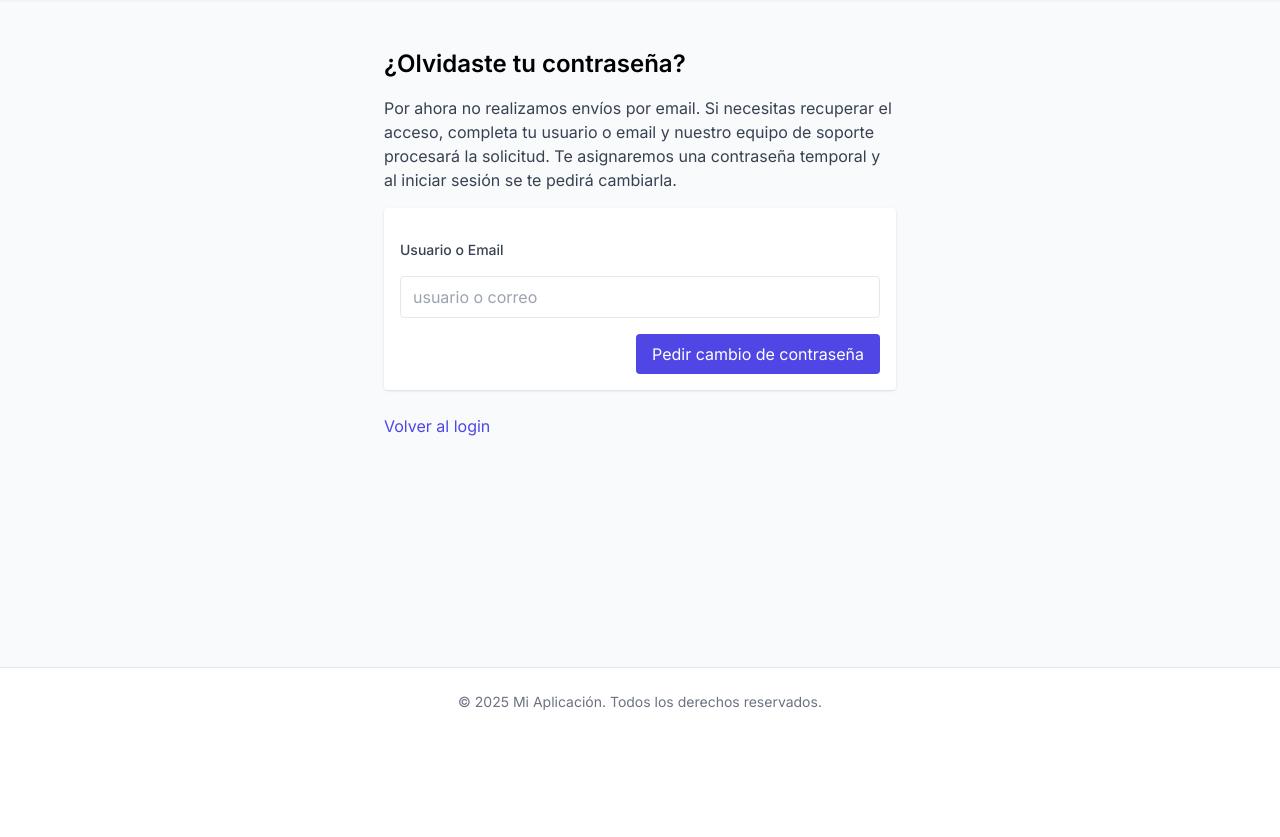
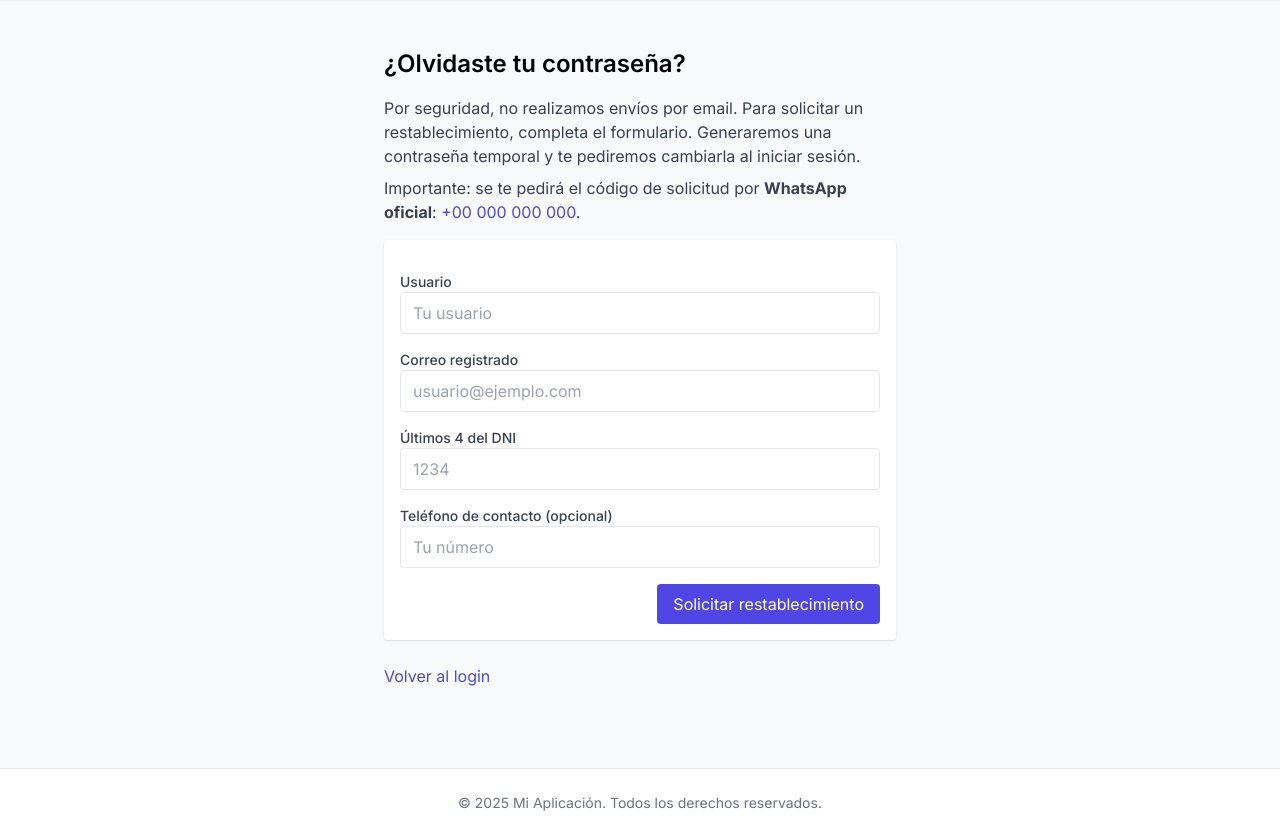
Before and after one commit to DarkyDieLJob/GestionFerreteria, a Django app: page /auth/forgot/ in a window 1280 px wide. Shown: the part 64-901 px from the top of the page. Before the commit the page ends 774 px from the top, so only its background shows below. Run offline with Django 4.2, Linux system fonts and the light colour scheme; some libraries are stand-ins or nearby versions.

Commit message:
core_auth: implement secure reset flow with DNI last4 + WhatsApp; extend models, forms, views; add staff delivery step; update templates, context processor, admin; add settings constants; run migrations

```diff
--- a/src/core_auth/adapters/forms.py
+++ b/src/core_auth/adapters/forms.py
@@ -40,6 +40,28 @@ class LoginForm(AuthenticationForm):
 
 class RegisterForm(UserCreationForm):
     """Formulario de registro de usuario personalizado."""
+    phone_number = forms.CharField(
+        label=_("Teléfono (opcional)"),
+        required=False,
+        max_length=32,
+        widget=forms.TextInput(attrs={
+            'class': 'appearance-none rounded-none relative block w-full px-3 py-2 border border-gray-300 placeholder-gray-500 text-gray-900 focus:outline-none focus:ring-indigo-500 focus:border-indigo-500 focus:z-10 sm:text-sm',
+            'placeholder': 'Teléfono (opcional)'
+        })
+    )
+    dni_last4 = forms.CharField(
+        label=_("Últimos 4 del DNI"),
+        required=True,
+        max_length=4,
+        min_length=4,
+        widget=forms.TextInput(attrs={
+            'class': 'appearance-none rounded-none relative block w-full px-3 py-2 border border-gray-300 placeholder-gray-500 text-gray-900 focus:outline-none focus:ring-indigo-500 focus:border-indigo-500 focus:z-10 sm:text-sm',
+            'placeholder': 'Ej: 1234',
+            'inputmode': 'numeric',
+            'pattern': '[0-9]*',
+            'autocomplete': 'off',
+        })
+    )
     email = forms.EmailField(
         label=_("Correo electrónico"),
         max_length=254,
@@ -104,3 +126,50 @@ class RegisterForm(UserCreationForm):
         if User.objects.filter(username=username).exists():
             raise ValidationError(_("Este nombre de usuario ya está en uso."))
         return username
+
+    def clean_dni_last4(self):
+        value = (self.cleaned_data.get('dni_last4') or '').strip()
+        if not (len(value) == 4 and value.isdigit()):
+            raise ValidationError(_("Debes ingresar exactamente 4 dígitos."))
+        return value
+
+
+class ResetRequestForm(forms.Form):
+    """Formulario público para solicitar reseteo sin email."""
+    username = forms.CharField(
+        label=_('Usuario'), required=True, max_length=150,
+        widget=forms.TextInput(attrs={
+            'class': 'appearance-none rounded-none relative block w-full px-3 py-2 border border-gray-300 placeholder-gray-500 text-gray-900 focus:outline-none focus:ring-indigo-500 focus:border-indigo-500 focus:z-10 sm:text-sm',
+            'placeholder': 'Tu usuario',
+            'autocomplete': 'username',
+        })
+    )
+    email = forms.EmailField(
+        label=_('Correo registrado'), required=True,
+        widget=forms.EmailInput(attrs={
+            'class': 'appearance-none rounded-none relative block w-full px-3 py-2 border border-gray-300 placeholder-gray-500 text-gray-900 focus:outline-none focus:ring-indigo-500 focus:border-indigo-500 focus:z-10 sm:text-sm',
+            'placeholder': 'Tu correo registrado',
+            'autocomplete': 'email',
+        })
+    )
+    dni_last4 = forms.CharField(
+        label=_('Últimos 4 del DNI'), required=True, max_length=4, min_length=4,
+        widget=forms.TextInput(attrs={
+            'class': 'appearance-none rounded-none relative block w-full px-3 py-2 border border-gray-300 placeholder-gray-500 text-gray-900 focus:outline-none focus:ring-indigo-500 focus:border-indigo-500 focus:z-10 sm:text-sm',
+            'placeholder': '1234', 'inputmode': 'numeric', 'pattern': '[0-9]*',
+            'autocomplete': 'off',
+        })
+    )
+    phone = forms.CharField(
+        label=_('Teléfono de contacto (opcional)'), required=False, max_length=32,
+        widget=forms.TextInput(attrs={
+            'class': 'appearance-none rounded-none relative block w-full px-3 py-2 border border-gray-300 placeholder-gray-500 text-gray-900 focus:outline-none focus:ring-indigo-500 focus:border-indigo-500 focus:z-10 sm:text-sm',
+            'placeholder': 'Teléfono de contacto (opcional)'
+        })
+    )
+
+    def clean_dni_last4(self):
+        value = (self.cleaned_data.get('dni_last4') or '').strip()
+        if not (len(value) == 4 and value.isdigit()):
+            raise ValidationError(_("Debes ingresar exactamente 4 dígitos."))
+        return value
--- a/src/core_auth/adapters/urls.py
+++ b/src/core_auth/adapters/urls.py
@@ -15,4 +15,5 @@ urlpatterns = [
     path('staff/reset-requests/', views.ResetRequestListView.as_view(), name='staff_reset_requests'),
     path('staff/reset-requests/<int:pk>/', views.ResetRequestDetailView.as_view(), name='staff_reset_request_detail'),
     path('staff/reset-requests/<int:pk>/approve/', views.approve_reset_request, name='staff_reset_request_approve'),
+    path('staff/reset-requests/<int:pk>/deliver/', views.deliver_reset_request, name='staff_reset_request_deliver'),
 ]
--- a/src/core_auth/adapters/views.py
+++ b/src/core_auth/adapters/views.py
@@ -10,11 +10,13 @@ from django.contrib.auth import login, logout, update_session_auth_hash
 from django.core.exceptions import ValidationError
 from django.contrib.auth.mixins import LoginRequiredMixin, UserPassesTestMixin
 from django.utils import timezone
+from django.conf import settings
+from django.contrib.auth.hashers import make_password, check_password
 
 # Set up logging
 logger = logging.getLogger(__name__)
 
-from .forms import RegisterForm, LoginForm
+from .forms import RegisterForm, LoginForm, ResetRequestForm
 from .models import CoreAuthProfile, PasswordResetRequest
 from django.contrib.auth.forms import PasswordChangeForm
 from .repository import DjangoAuthRepository
@@ -64,6 +66,14 @@ class RegisterView(View):
                     email=form.cleaned_data['email'],
                     password=form.cleaned_data['password1']
                 )
+                # Crear/actualizar perfil extendido con teléfono y hash de DNI
+                profile, _ = CoreAuthProfile.objects.get_or_create(user=user)
+                profile.phone_number = form.cleaned_data.get('phone_number', '')
+                dni_last4 = form.cleaned_data.get('dni_last4')
+                if dni_last4:
+                    profile.dni_last4_hash = make_password(dni_last4)
+                profile.recovery_hint = 'Últimos 4 del DNI'
+                profile.save()
 
                 messages.success(
                     request,
@@ -83,34 +93,63 @@ class ForgotPasswordInfoView(View):
     template_name = 'core_auth/forgot_password_info.html'
 
     def get(self, request, *args, **kwargs):
-        return render(request, self.template_name)
+        form = ResetRequestForm()
+        ctx = {
+            'form': form,
+            'whatsapp_contact': getattr(settings, 'WHATSAPP_CONTACT', ''),
+            'app_name': getattr(settings, 'NOMBRE_APLICACION', 'Mi Aplicacion'),
+        }
+        return render(request, self.template_name, ctx)
 
     def post(self, request, *args, **kwargs):
-        identifier = (request.POST.get('identifier') or '').strip()
-        if not identifier:
-            messages.error(request, _('Por favor, ingresa tu usuario o email'))
-            return render(request, self.template_name, status=200)
+        form = ResetRequestForm(request.POST)
+        if not form.is_valid():
+            ctx = {
+                'form': form,
+                'whatsapp_contact': getattr(settings, 'WHATSAPP_CONTACT', ''),
+                'app_name': getattr(settings, 'NOMBRE_APLICACION', 'Mi Aplicacion'),
+            }
+            return render(request, self.template_name, ctx, status=200)
 
-        # Intentar asociar a un usuario (opcional)
+        username = form.cleaned_data['username'].strip()
+        email = form.cleaned_data['email'].strip()
+        dni_last4 = form.cleaned_data['dni_last4'].strip()
+        phone = (form.cleaned_data.get('phone') or '').strip()
+
         from django.contrib.auth import get_user_model
         User = get_user_model()
-        user = None
-        try:
-            user = User.objects.filter(username__iexact=identifier).first()
-            if not user:
-                user = User.objects.filter(email__iexact=identifier).first()
-        except Exception:
-            user = None
+        user = User.objects.filter(username__iexact=username, email__iexact=email).first()
 
-        # Registrar solicitud
+        # Comparar DNI (si hay perfil)
+        dni_match = False
+        if user:
+            profile = getattr(user, 'core_profile', None)
+            if profile and profile.dni_last4_hash:
+                dni_match = check_password(dni_last4, profile.dni_last4_hash)
+
+        # Generar short_code
+        alphabet = string.ascii_uppercase + string.digits
+        short_code = ''.join(secrets.choice(alphabet) for _ in range(8))
+
+        # Calcular expiración
+        ttl_hours = getattr(settings, 'PASSWORD_RESET_TICKET_TTL_HOURS', 48)
+        expires_at = timezone.now() + timezone.timedelta(hours=ttl_hours)
+
+        # Crear ticket
         prr = PasswordResetRequest.objects.create(
-            user=user,
-            identifier_submitted=identifier,
+            user=user if dni_match else None,
+            username_input=username,
+            email_input=email,
+            dni_last4_provided='****',  # no persistimos el valor real
+            provided_phone=phone,
             status='pending',
+            short_code=short_code,
             created_ip=request.META.get('REMOTE_ADDR'),
-            user_agent=request.META.get('HTTP_USER_AGENT', '')[:512]
+            user_agent=request.META.get('HTTP_USER_AGENT', '')[:512],
+            expires_at=expires_at,
         )
-        messages.success(request, _('Tu solicitud fue registrada. El equipo de soporte se comunicará contigo.'))
+
+        messages.success(request, _(f'Tu solicitud fue registrada. Tu código es {short_code}. Escribe a nuestro WhatsApp oficial y compártelo para continuar.'))
         return redirect(reverse('core_auth:forgot_password_info'))
 
 
@@ -186,30 +225,56 @@ def approve_reset_request(request, pk):
     @staff_member_required
     def _inner(req, pk):
         prr = get_object_or_404(PasswordResetRequest, pk=pk)
-        if prr.status not in ('pending', 'approved'):
+        if prr.status not in ('pending', 'under_review', 'ready_to_deliver'):
             messages.error(req, _('La solicitud ya fue procesada.'))
+            return redirect(reverse('core_auth:staff_reset_request_detail', args=[pk]))
+
+        # Generar contraseña temporal pero NO aplicarla aún
+        temp_password = _generate_temp_password(getattr(settings, 'TEMP_PASSWORD_LENGTH', 16))
+        prr.temp_password_preview = temp_password
+        prr.status = 'ready_to_deliver'
+        prr.processed_by = req.user
+        prr.processed_at = timezone.now()
+        prr.save(update_fields=['temp_password_preview', 'status', 'processed_by', 'processed_at'])
+
+        messages.success(req, _('Temporal generada. Lista para entregar cuando el usuario comparta el código de solicitud.'))
+        return redirect(reverse('core_auth:staff_reset_request_detail', args=[pk]))
+
+    return _inner(request, pk)
+
+
+def deliver_reset_request(request, pk):
+    from django.contrib.admin.views.decorators import staff_member_required
+
+    @staff_member_required
+    def _inner(req, pk):
+        prr = get_object_or_404(PasswordResetRequest, pk=pk)
+        if prr.status != 'ready_to_deliver':
+            messages.error(req, _('La solicitud no está lista para entregar.'))
             return redirect(reverse('core_auth:staff_reset_request_detail', args=[pk]))
 
         if not prr.user:
             messages.error(req, _('No se pudo asociar un usuario a esta solicitud.'))
             return redirect(reverse('core_auth:staff_reset_request_detail', args=[pk]))
 
-        temp_password = _generate_temp_password(6)
-        prr.user.set_password(temp_password)
+        if not prr.temp_password_preview:
+            messages.error(req, _('No hay contraseña temporal generada.'))
+            return redirect(reverse('core_auth:staff_reset_request_detail', args=[pk]))
+
+        # Aplicar la contraseña temporal en el momento de la entrega
+        prr.user.set_password(prr.temp_password_preview)
         prr.user.save()
 
-        # Activar flag de cambio obligatorio
-        profile, created = CoreAuthProfile.objects.get_or_create(user=prr.user)
+        # Forzar cambio de contraseña al primer login
+        profile, _ = CoreAuthProfile.objects.get_or_create(user=prr.user)
         profile.must_change_password = True
         profile.save(update_fields=['must_change_password', 'updated_at'])
 
-        prr.status = 'processed'
-        prr.processed_by = req.user
-        prr.processed_at = timezone.now()
-        prr.temp_password_preview = temp_password
-        prr.save()
+        prr.status = 'resolved'
+        prr.delivered_at = timezone.now()
+        prr.save(update_fields=['status', 'delivered_at'])
 
-        messages.success(req, _('Solicitud procesada. Se generó una contraseña temporal.'))
+        messages.success(req, _('Contraseña temporal activada y lista para ser comunicada al usuario.'))
         return redirect(reverse('core_auth:staff_reset_request_detail', args=[pk]))
 
     return _inner(request, pk)
--- a/src/core_auth/context_processors.py
+++ b/src/core_auth/context_processors.py
@@ -4,16 +4,17 @@ from .adapters.models import PasswordResetRequest
 
 def staff_reset_requests_badge(request):
     """Adds pending_reset_requests_count for staff users.
-    Counts requests that still require action:
-      - status pending, or
-      - status approved and the associated user still must change password.
+    Counts requests that still require action under the new flow:
+      - status pending
+      - status under_review
+      - status ready_to_deliver
     """
     count = 0
     try:
         if request.user.is_authenticated and request.user.is_staff:
-            qs = PasswordResetRequest.objects.select_related("user__core_profile").filter(
-                Q(status="pending") | Q(status="approved", user__core_profile__must_change_password=True)
-            )
+            qs = PasswordResetRequest.objects.filter(status__in=[
+                'pending', 'under_review', 'ready_to_deliver'
+            ])
             count = qs.count()
     except Exception:
         count = 0
--- a/src/core_auth/templates/core_auth/forgot_password_info.html
+++ b/src/core_auth/templates/core_auth/forgot_password_info.html
@@ -3,14 +3,40 @@
 {% block content %}
 <div class="max-w-lg mx-auto py-8">
   <h1 class="text-2xl font-semibold mb-4">¿Olvidaste tu contraseña?</h1>
-  <p class="text-gray-700 mb-4">Por ahora no realizamos envíos por email. Si necesitas recuperar el acceso, completa tu usuario o email y nuestro equipo de soporte procesará la solicitud. Te asignaremos una contraseña temporal y al iniciar sesión se te pedirá cambiarla.</p>
+  <div class="text-gray-700 mb-4 space-y-2">
+    <p>Por seguridad, no realizamos envíos por email. Para solicitar un restablecimiento, completa el formulario. Generaremos una contraseña temporal y te pediremos cambiarla al iniciar sesión.</p>
+    <p>Importante: se te pedirá el código de solicitud por <strong>WhatsApp oficial</strong>: <a class="text-indigo-600 hover:text-indigo-700" href="https://wa.me/">{{ whatsapp_contact }}</a>.</p>
+  </div>
 
   <form method="post" class="bg-white shadow rounded p-4 space-y-4">
     {% csrf_token %}
-    <label class="block text-sm font-medium text-gray-700">Usuario o Email</label>
-    <input name="identifier" type="text" required class="w-full border rounded px-3 py-2 focus:ring-indigo-500 focus:border-indigo-500" placeholder="usuario o correo" />
+
+    <div>
+      <label for="{{ form.username.id_for_label }}" class="block text-sm font-medium text-gray-700">Usuario</label>
+      <input id="{{ form.username.id_for_label }}" name="{{ form.username.name }}" type="text" required class="w-full border rounded px-3 py-2 focus:ring-indigo-500 focus:border-indigo-500" value="{{ form.username.value|default:'' }}" placeholder="Tu usuario" />
+      {% for error in form.username.errors %}<p class="mt-1 text-sm text-red-600">{{ error }}</p>{% endfor %}
+    </div>
+
+    <div>
+      <label for="{{ form.email.id_for_label }}" class="block text-sm font-medium text-gray-700">Correo registrado</label>
+      <input id="{{ form.email.id_for_label }}" name="{{ form.email.name }}" type="email" required class="w-full border rounded px-3 py-2 focus:ring-indigo-500 focus:border-indigo-500" value="{{ form.email.value|default:'' }}" placeholder="usuario@ejemplo.com" />
+      {% for error in form.email.errors %}<p class="mt-1 text-sm text-red-600">{{ error }}</p>{% endfor %}
+    </div>
+
+    <div>
+      <label for="{{ form.dni_last4.id_for_label }}" class="block text-sm font-medium text-gray-700">Últimos 4 del DNI</label>
+      <input id="{{ form.dni_last4.id_for_label }}" name="{{ form.dni_last4.name }}" type="text" inputmode="numeric" pattern="[0-9]*" maxlength="4" required class="w-full border rounded px-3 py-2 focus:ring-indigo-500 focus:border-indigo-500" value="{{ form.dni_last4.value|default:'' }}" placeholder="1234" autocomplete="off" />
+      {% for error in form.dni_last4.errors %}<p class="mt-1 text-sm text-red-600">{{ error }}</p>{% endfor %}
+    </div>
+
+    <div>
+      <label for="{{ form.phone.id_for_label }}" class="block text-sm font-medium text-gray-700">Teléfono de contacto (opcional)</label>
+      <input id="{{ form.phone.id_for_label }}" name="{{ form.phone.name }}" type="text" class="w-full border rounded px-3 py-2 focus:ring-indigo-500 focus:border-indigo-500" value="{{ form.phone.value|default:'' }}" placeholder="Tu número" />
+      {% for error in form.phone.errors %}<p class="mt-1 text-sm text-red-600">{{ error }}</p>{% endfor %}
+    </div>
+
     <div class="flex items-center justify-end">
-      <button type="submit" class="inline-flex items-center px-4 py-2 bg-indigo-600 text-white rounded hover:bg-indigo-700">Pedir cambio de contraseña</button>
+      <button type="submit" class="inline-flex items-center px-4 py-2 bg-indigo-600 text-white rounded hover:bg-indigo-700">Solicitar restablecimiento</button>
     </div>
   </form>
 
```
Also changed, not shown: src/core_auth/adapters/models.py (+44 -7 lines), src/core_auth/admin.py (+4 -4 lines), src/core_auth/templates/core_auth/register.html (+43 -0 lines), src/core_auth/templates/core_auth/staff/reset_request_detail.html (+16 -5 lines), src/core_auth/templates/core_auth/staff/reset_requests_list.html (+9 -5 lines), src/core_config/settings.py (+9 -0 lines), src/core_auth/migrations/0003_remove_passwordresetrequest_identifier_submitted_and_more.py (added).
